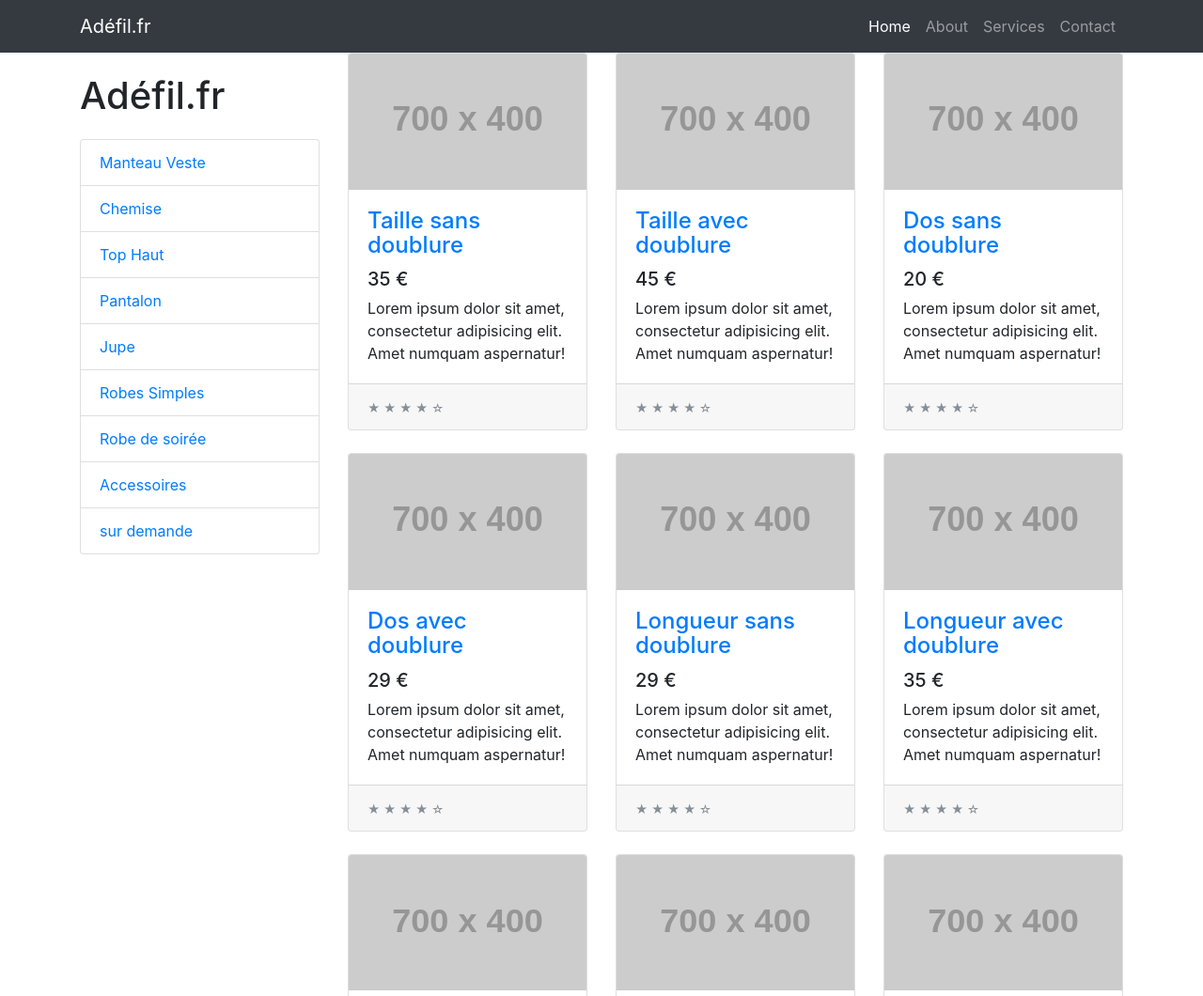
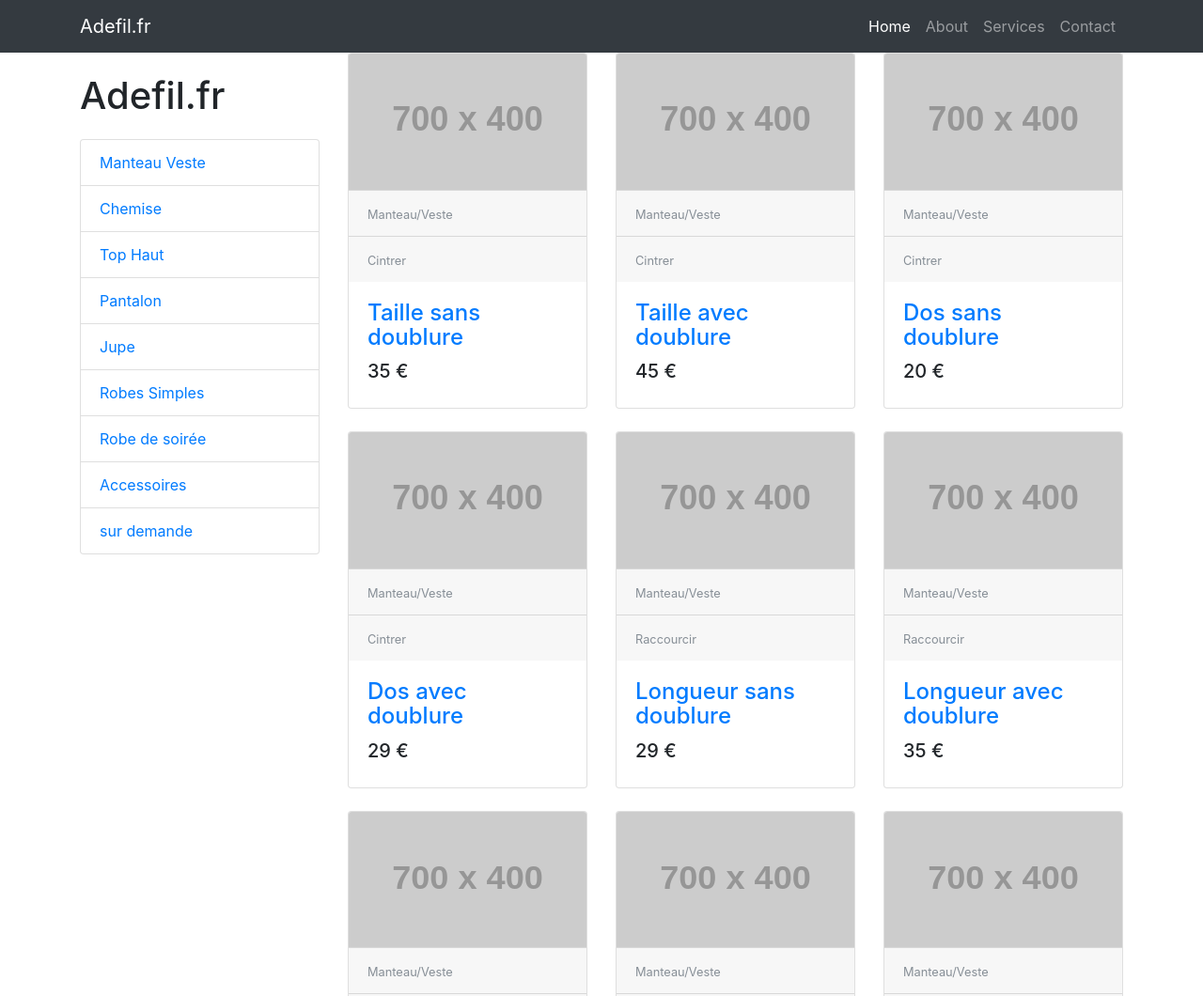
Before and after one commit to guigui42/adefil.fr, a website: page index.html in a window 1280 px wide. Shown: the top 1060 px of the page at 94% size. Drawn offline with Linux system fonts and the light colour scheme; placeholder pictures from the web are drawn by us.

Commit message:
cardholer

```diff
--- a/adefil.js
+++ b/adefil.js
@@ -12,18 +12,23 @@
  $.each(val, function (index, value) {
 
       var price = `<div class='col-lg-4 col-md-6 mb-4'>
+
               <div class='card h-100'>
                 <a href='#'><img class='card-img-top' src='https://placehold.it/700x400' alt=''></a>
+                <div class='card-footer'>
+                  <small class='text-muted'>`+this.vetement+`</small>
+                </div>
+                <div class='card-footer'>
+                  <small class='text-muted'>`+this.catgorie+`</small>
+                </div>
                 <div class='card-body'>
                   <h4 class='card-title'>
                     <a href='#'>`+this.action+`</a>
                   </h4>
                   <h5>`+this.prix+` €</h5>
-                  <p class='card-text'>Lorem ipsum dolor sit amet, consectetur adipisicing elit. Amet numquam aspernatur!</p>
+                  <p class='card-text'></p>
                 </div>
-                <div class='card-footer'>
-                  <small class='text-muted'>&#9733; &#9733; &#9733; &#9733; &#9734;</small>
-                </div>
+
               </div>
             </div>`;
     $(price).appendTo("#priceslist");
--- a/index.html
+++ b/index.html
@@ -8,7 +8,7 @@
     <meta name="description" content="">
     <meta name="author" content="">
 
-    <title>Adéfil.fr</title>
+    <title>Adefil.fr</title>
 
     <!-- Bootstrap core CSS -->
     <link href="vendor/bootstrap/css/bootstrap.min.css" rel="stylesheet">
@@ -24,7 +24,7 @@
     <!-- Navigation -->
     <nav class="navbar navbar-expand-lg navbar-dark bg-dark fixed-top">
       <div class="container">
-        <a class="navbar-brand" href="#">Adéfil.fr</a>
+        <a class="navbar-brand" href="#">Adefil.fr</a>
 
         <button class="navbar-toggler" type="button" data-toggle="collapse" data-target="#navbarResponsive" aria-controls="navbarResponsive" aria-expanded="false" aria-label="Toggle navigation">
           <span class="navbar-toggler-icon"></span>
@@ -57,7 +57,7 @@
 
         <div class="col-lg-3">
 
-          <h1 class="my-4">Adéfil.fr</h1>
+          <h1 class="my-4">Adefil.fr</h1>
           <div class="list-group" id="list1">
 
           </div>
```
